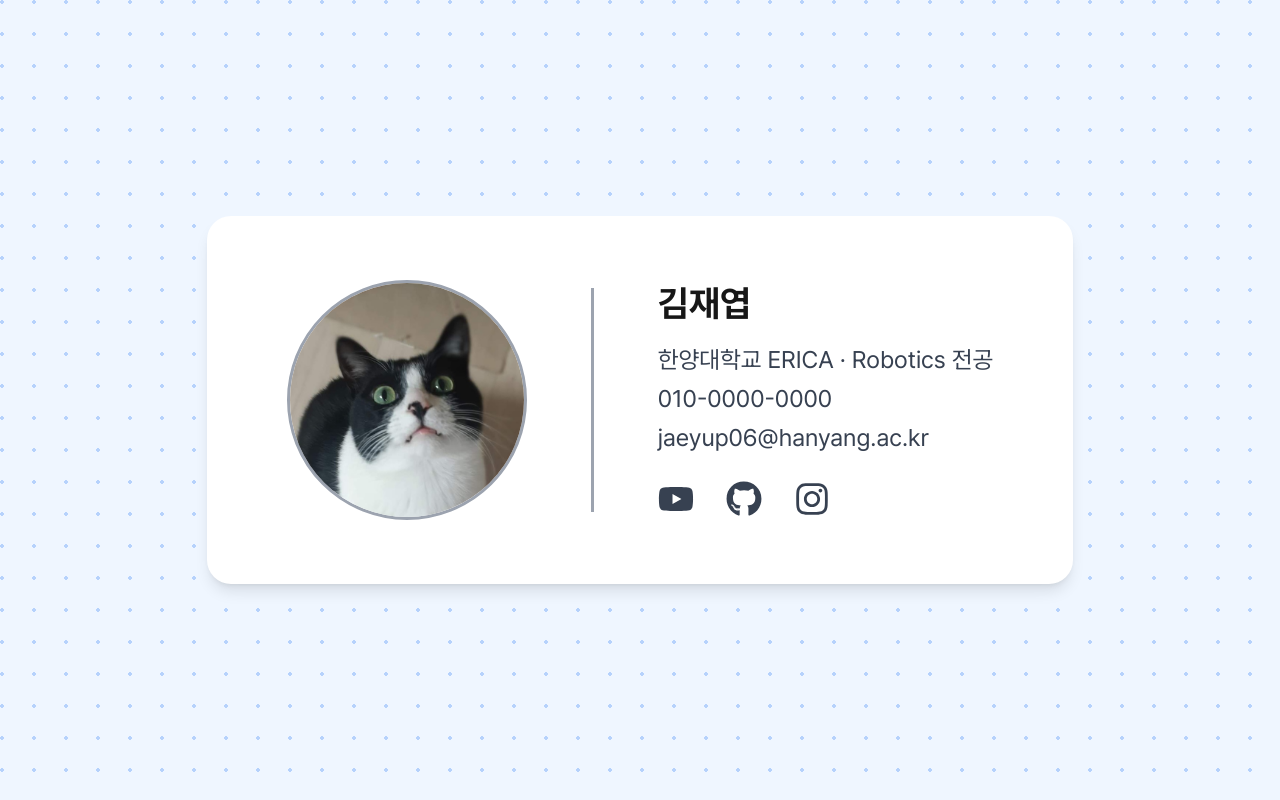
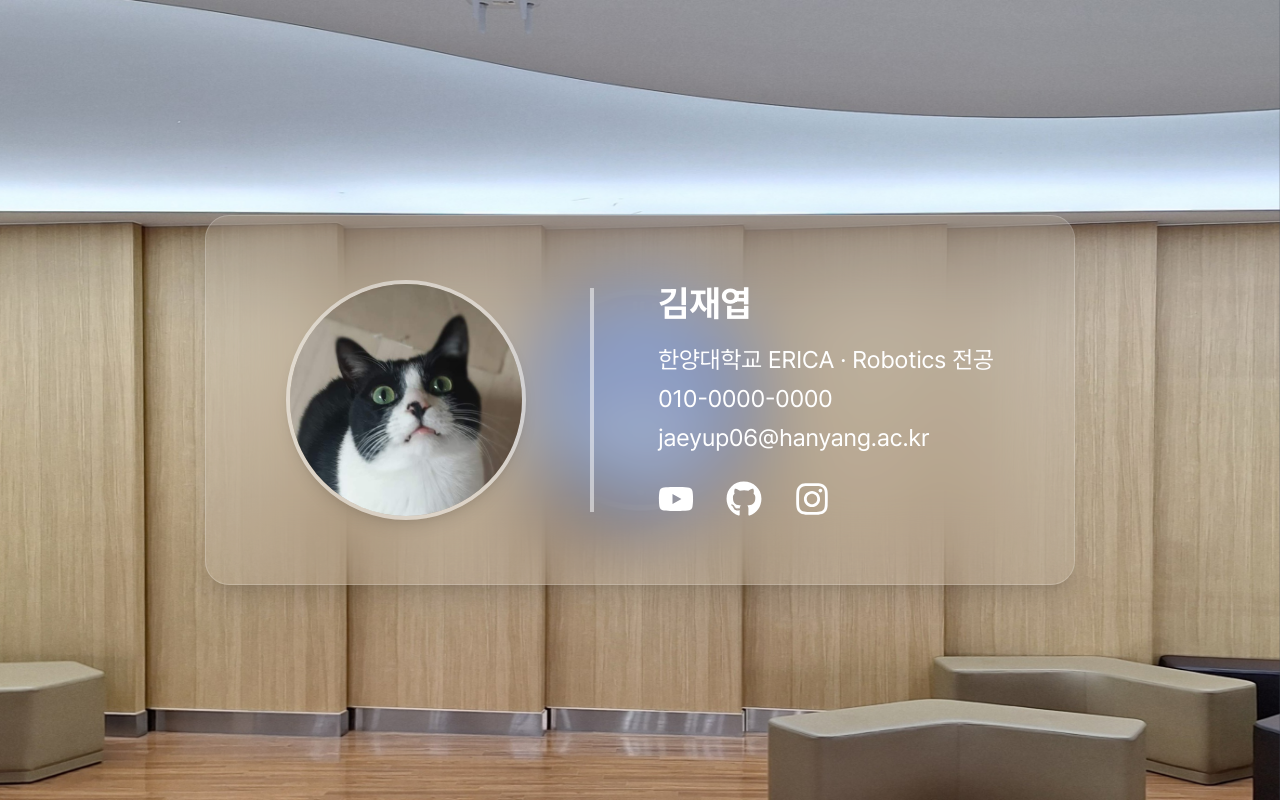
Before and after one commit to jaeyup06/jaeyup06, a Next.js app: page / in a window 1280 px wide. Built offline with nearby package versions, Linux system fonts and the light colour scheme.

Commit message:
style: 프로필 UI 배너 추가 및 유리 질감 스타일로 변경

```diff
--- a/src/app/(root)/page.tsx
+++ b/src/app/(root)/page.tsx
@@ -1,44 +1,43 @@
 import { FaGithub, FaInstagram, FaYoutube } from "react-icons/fa";
 
-export default function Home() {
+function Home() {
   return (
-    <main className="flex items-center justify-center min-h-screen bg-blue-50 bg-[radial-gradient(circle_at_2px_2px,_#b6d2fc_2px,_transparent_0)] [background-size:32px_32px]">
-      <div className="flex flex-col md:flex-row items-center bg-white py-16 px-20 rounded-3xl shadow-lg md:space-x-16 animate-fadeIn">
+    <main className="flex items-center justify-center min-h-screen bg-[url('/banner.jpg')] bg-cover bg-center bg-fixed relative before:absolute before:inset-0 before:bg-gradient-to-br before:from-slate-800/80 before:via-gray-800/80 before:to-gray-900/80 before:-z-10">
+      <div className="backdrop-blur-2xl bg-white/10 border border-white/20 py-16 px-20 rounded-3xl shadow-xl flex flex-col md:flex-row items-center md:space-x-16 text-gray-100 relative z-10">
         <img
           src="/profile.jpg"
           alt="Profile"
-          className="w-60 h-60 rounded-full border-[3px] border-gray-400"
+          className="w-60 h-60 rounded-full border-4 border-white/50 shadow-lg"
         />
-        <div className="hidden md:block w-[3px] h-56 bg-gray-400" />
-        <div className="mt-8 md:mt-0 text-center md:text-left">
+        <div className="hidden md:block w-1 h-56 bg-white/50" />
+        <div className="mt-8 md:mt-0 text-center md:text-left text-white">
           <h1 className="text-4xl font-bold mb-4">김재엽</h1>
-          <ul className="text-2xl text-gray-700 leading-relaxed">
-            <li>한양대학교 ERICA · Robotics 전공</li>
-            <li>010-0000-0000</li>
+          <ul className="text-2xl leading-relaxed">
+            <li>한양대학교 ERICA · Robotics 전공</li> <li>010-0000-0000</li>
             <li>jaeyup06@hanyang.ac.kr</li>
           </ul>
-          <div className="flex mt-6 space-x-8 text-4xl text-gray-700">
+          <div className="flex mt-6 space-x-8 text-4xl">
             <a
               href="https://youtube.com/@jaeyup06"
-              className="hover:opacity-70"
               target="_blank"
-              rel="noopener noreferrer"
+              rel="noreferrer"
+              className="hover:scale-110 transition-transform"
             >
               <FaYoutube />
             </a>
             <a
               href="https://github.com/jaeyup06"
-              className="hover:opacity-70"
               target="_blank"
-              rel="noopener noreferrer"
+              rel="noreferrer"
+              className="hover:scale-110 transition-transform"
             >
               <FaGithub />
             </a>
             <a
               href="https://instagram.com/jaeyup06"
-              className="hover:opacity-70"
               target="_blank"
-              rel="noopener noreferrer"
+              rel="noreferrer"
+              className="hover:scale-110 transition-transform"
             >
               <FaInstagram />
             </a>
@@ -48,3 +47,5 @@ export default function Home() {
     </main>
   );
 }
+
+export default Home;
```
Also changed, not shown: public/banner.jpg (added).
